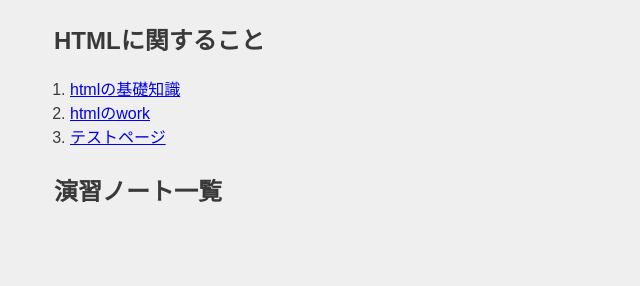
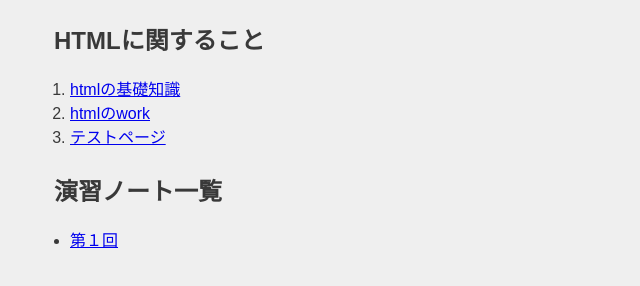
Before and after one commit to kouki4524/xbp, a plain HTML site: page de12/index.html in a window 1280 px wide. Shown: the part 152-438 px from the top of the page, without its empty margins (0-640 px from the left). Drawn offline with Linux system fonts and the light colour scheme.

Commit message:
20251006(2)

```diff
--- a/de12/index.html
+++ b/de12/index.html
@@ -18,6 +18,9 @@
             <li><a href="./test.html" target="_blank">テストページ</a></li>
         </ol>
         <h2>演習ノート一覧</h2>
+         <ul>
+        <li><a href="1.html/test.html"target="_blank">第１回</a></li>
+        </ul>
 
 
 
```
